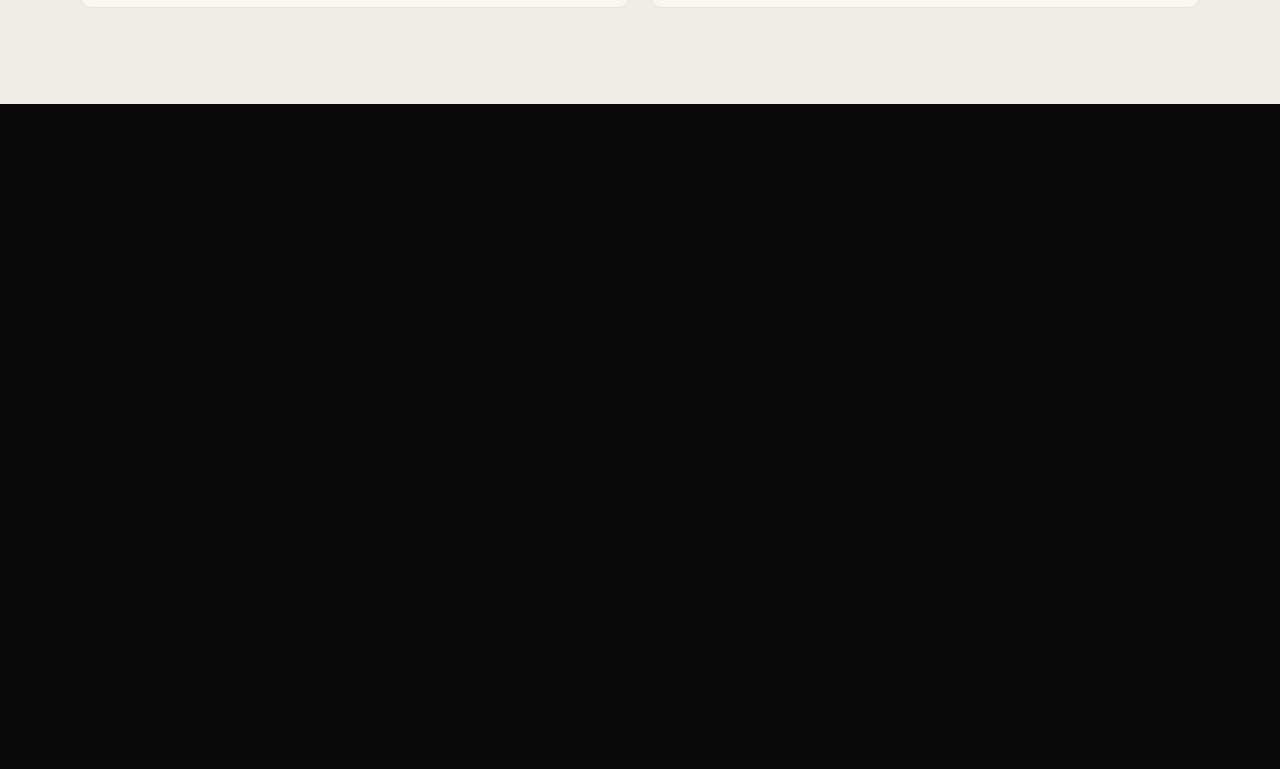
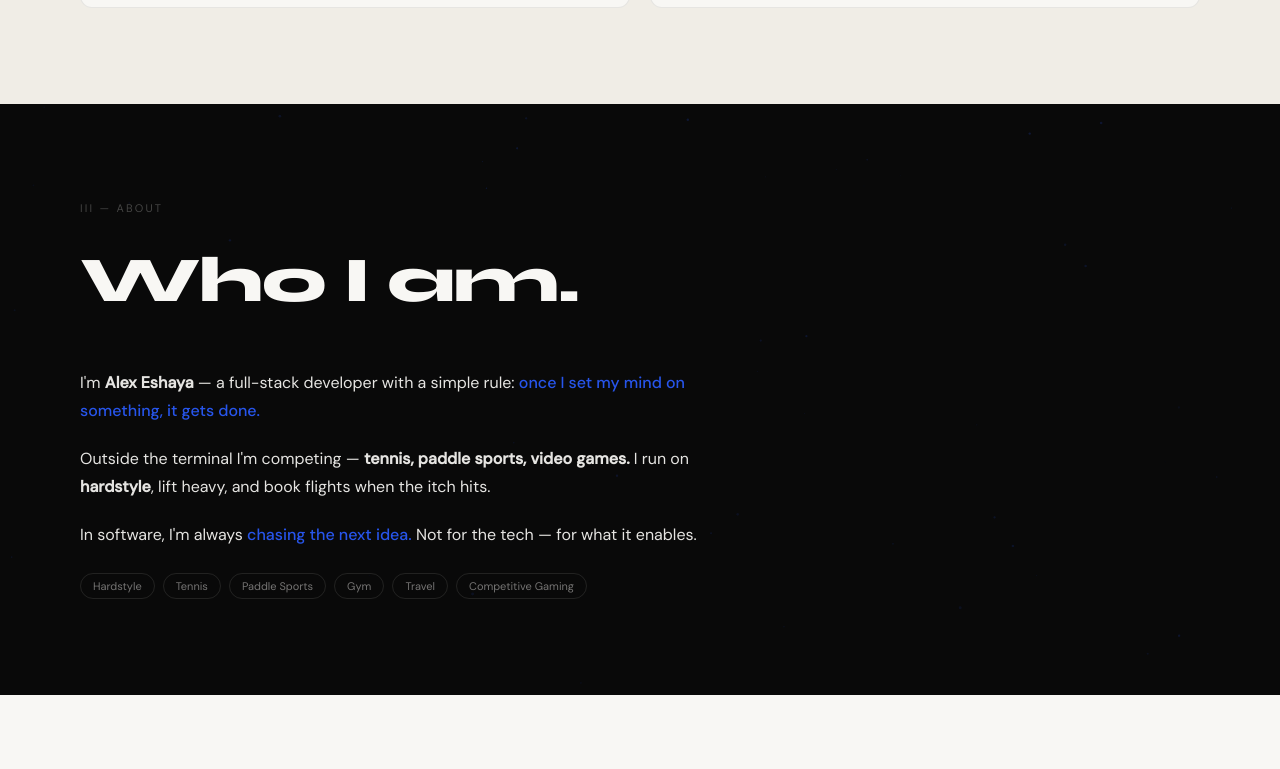
Before and after one commit to alexi089/MySite, a Next.js app: page / in a window 1280 px wide. Shown: the part 1451-2220 px from the top of the page. Built offline with nearby package versions, Linux system fonts and the light colour scheme.

Commit message:
feat: about section with particle canvas, text reveal, and interest pills

```diff
--- a/components/sections/About.tsx
+++ b/components/sections/About.tsx
@@ -1 +1,138 @@
-export default function About() { return <div style={{minHeight:'100vh',background:'#090909'}} /> }
+'use client'
+
+import { useEffect, useRef } from 'react'
+import { motion } from 'framer-motion'
+import { useInView } from '@/hooks/useInView'
+
+function ParticleCanvas() {
+  const canvasRef = useRef<HTMLCanvasElement>(null)
+
+  useEffect(() => {
+    const canvas = canvasRef.current
+    if (!canvas) return
+    const ctx = canvas.getContext('2d')
+    if (!ctx) return
+
+    let animId: number
+
+    const resize = () => {
+      canvas.width = canvas.offsetWidth
+      canvas.height = canvas.offsetHeight
+    }
+    resize()
+    window.addEventListener('resize', resize)
+
+    const dots = Array.from({ length: 50 }, () => ({
+      x: Math.random() * canvas.width,
+      y: Math.random() * canvas.height,
+      r: Math.random() * 1.2 + 0.3,
+      vx: (Math.random() - 0.5) * 0.4,
+      vy: (Math.random() - 0.5) * 0.4,
+      o: Math.random() * 0.14 + 0.04,
+    }))
+
+    const animate = () => {
+      ctx.clearRect(0, 0, canvas.width, canvas.height)
+      dots.forEach((d) => {
+        d.x += d.vx
+        d.y += d.vy
+        if (d.x < 0) d.x = canvas.width
+        if (d.x > canvas.width) d.x = 0
+        if (d.y < 0) d.y = canvas.height
+        if (d.y > canvas.height) d.y = 0
+        ctx.beginPath()
+        ctx.arc(d.x, d.y, d.r, 0, Math.PI * 2)
+        ctx.fillStyle = `rgba(42,92,255,${d.o})`
+        ctx.fill()
+      })
+      animId = requestAnimationFrame(animate)
+    }
+    animate()
+
+    return () => {
+      cancelAnimationFrame(animId)
+      window.removeEventListener('resize', resize)
+    }
+  }, [])
+
+  return <canvas ref={canvasRef} className="absolute inset-0 w-full h-full pointer-events-none" />
+}
+
+const INTERESTS = ['Hardstyle', 'Tennis', 'Paddle Sports', 'Gym', 'Travel', 'Competitive Gaming']
+
+function RevealParagraph({ children, delay = 0 }: { children: React.ReactNode; delay?: number }) {
+  const { ref, inView } = useInView({ threshold: 0.3 })
+  return (
+    <motion.p
+      ref={ref}
+      initial={{ opacity: 0.32 }}
+      animate={inView ? { opacity: 0.92 } : { opacity: 0.32 }}
+      transition={{ duration: 0.6, delay, ease: 'easeOut' }}
+      className="font-body text-[16px] leading-[1.75] text-white mb-5"
+    >
+      {children}
+    </motion.p>
+  )
+}
+
+export default function About() {
+  const { ref, inView } = useInView({ threshold: 0.1 })
+
+  return (
+    <section ref={ref} className="relative bg-void py-24 px-6 lg:px-20 overflow-hidden">
+      <ParticleCanvas />
+
+      <div className="relative z-10 max-w-[680px]">
+        <motion.div
+          initial={{ opacity: 0, y: 20 }}
+          animate={inView ? { opacity: 1, y: 0 } : {}}
+          transition={{ duration: 0.7, ease: [0.22, 1, 0.36, 1] }}
+        >
+          <p className="eyebrow text-white/25 mb-4">III — About</p>
+          <h2 className="font-display font-extrabold text-[clamp(40px,5.5vw,64px)] tracking-tight text-white mb-10">
+            Who I am.
+          </h2>
+        </motion.div>
+
+        <div>
+          <RevealParagraph delay={0.1}>
+            I&apos;m <strong className="text-white/92">Alex Eshaya</strong> — a full-stack developer
+            with a simple rule:{' '}
+            <span className="text-accent font-medium">
+              once I set my mind on something, it gets done.
+            </span>
+          </RevealParagraph>
+
+          <RevealParagraph delay={0.2}>
+            Outside the terminal I&apos;m competing —{' '}
+            <strong className="text-white/92">tennis, paddle sports, video games.</strong> I run on{' '}
+            <strong className="text-white/92">hardstyle</strong>, lift heavy, and book flights when
+            the itch hits.
+          </RevealParagraph>
+
+          <RevealParagraph delay={0.3}>
+            In software, I&apos;m always{' '}
+            <span className="text-accent font-medium">chasing the next idea.</span> Not for the
+            tech — for what it enables.
+          </RevealParagraph>
+        </div>
+
+        <motion.div
+          initial={{ opacity: 0 }}
+          animate={inView ? { opacity: 1 } : {}}
+          transition={{ duration: 0.6, delay: 0.5 }}
+          className="flex flex-wrap gap-2 mt-6"
+        >
+          {INTERESTS.map((interest) => (
+            <span
+              key={interest}
+              className="border border-white/10 rounded-full px-3 py-1 font-body text-[11px] text-white/45"
+            >
+              {interest}
+            </span>
+          ))}
+        </motion.div>
+      </div>
+    </section>
+  )
+}
```
